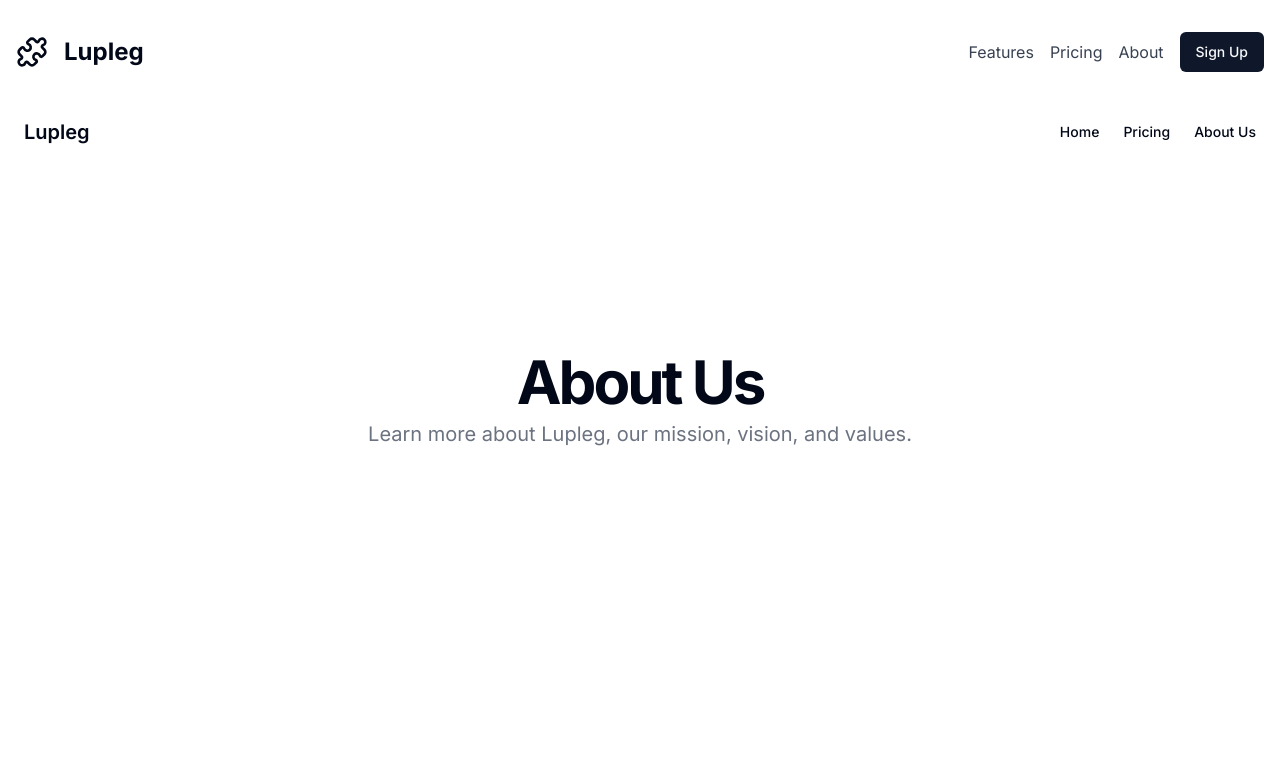
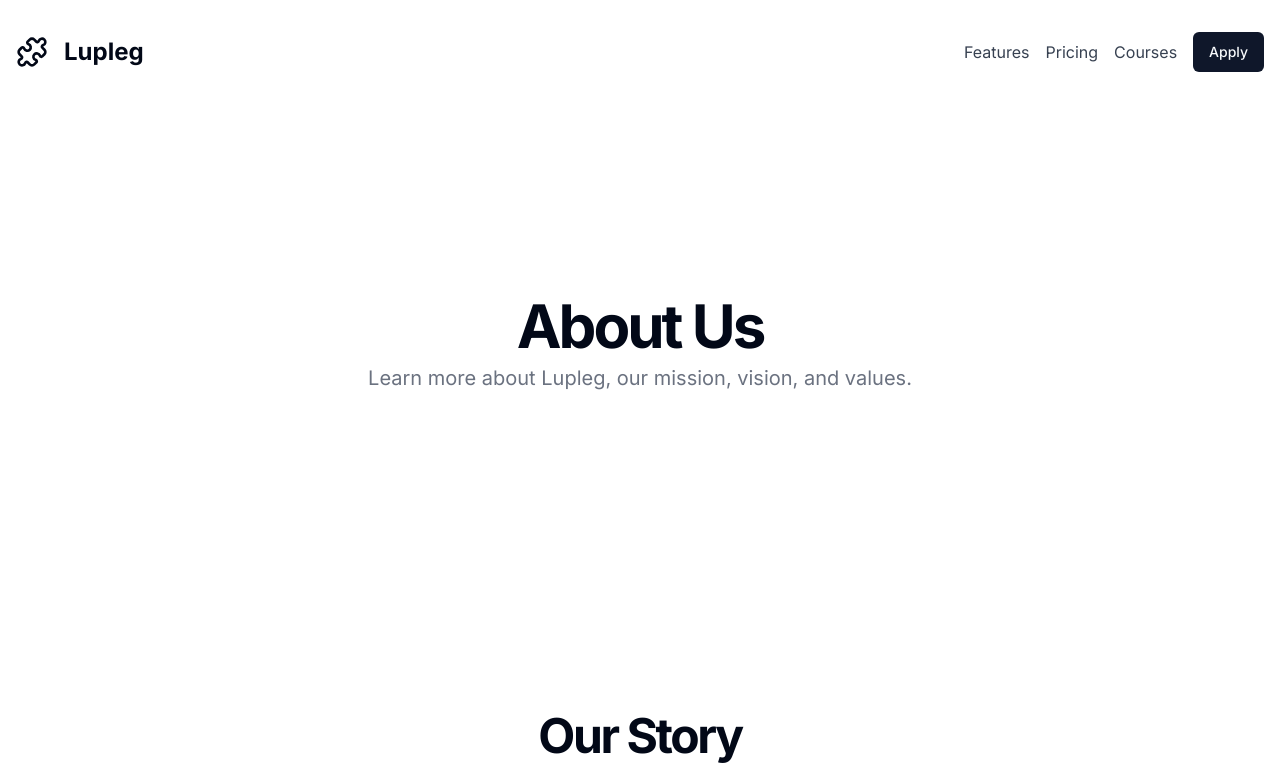
Before and after one commit to Lupleg-dev/React_Tutorials, a Next.js app: page /about_us in a window 1280 px wide. Shown: the top 771 px of the page. Built offline with nearby package versions, Linux system fonts and the light colour scheme.

Commit message:
fixed pages

```diff
--- a/app/about_us/page.js
+++ b/app/about_us/page.js
@@ -1,35 +1,8 @@
-import Link from "next/link";
 import { CardHeader, CardContent, Card } from "@/components/ui/card";
 
 export default function About() {
   return (
     <div className="flex flex-col min-h-screen">
-      <header className="px-4 lg:px-6 h-14 flex items-center">
-        <Link className="flex items-center justify-center" href="#">
-          <span className="text-xl font-semibold">Lupleg</span>
-          <span className="sr-only">Lupleg</span>
-        </Link>
-        <nav className="ml-auto flex gap-4 sm:gap-6">
-          <Link
-            className="text-sm font-medium hover:underline underline-offset-4"
-            href="#"
-          >
-            Home
-          </Link>
-          <Link
-            className="text-sm font-medium hover:underline underline-offset-4"
-            href="#"
-          >
-            Pricing
-          </Link>
-          <Link
-            className="text-sm font-medium hover:underline underline-offset-4"
-            href="#"
-          >
-            About Us
-          </Link>
-        </nav>
-      </header>
       <main className="flex-1">
         <section
           className="w-full py-12 md:py-24 lg:py-32 xl:py-48 bg-cover bg-center"
--- a/app/features/page.js
+++ b/app/features/page.js
@@ -1,30 +1,8 @@
-/**
- * v0 by Vercel.
- * @see https://v0.dev/t/rJN6lfT2KDa
- */
-import Link from "next/link"
-import { CardHeader, CardContent, Card } from "@/components/ui/card"
+import { CardHeader, CardContent, Card } from "@/components/ui/card";
 
 export default function Component() {
   return (
     <div className="flex flex-col min-h-screen">
-      <header className="px-4 lg:px-6 h-14 flex items-center">
-        <Link className="flex items-center justify-center" href="#">
-          <span className="text-xl font-semibold">Lupleg</span>
-          <span className="sr-only">Lupleg</span>
-        </Link>
-        <nav className="ml-auto flex gap-4 sm:gap-6">
-          <Link className="text-sm font-medium hover:underline underline-offset-4" href="#">
-            Home
-          </Link>
-          <Link className="text-sm font-medium hover:underline underline-offset-4" href="#">
-            Pricing
-          </Link>
-          <Link className="text-sm font-medium hover:underline underline-offset-4" href="#">
-            About Us
-          </Link>
-        </nav>
-      </header>
       <main className="flex-1">
         <section
           className="w-full py-12 md:py-24 lg:py-32 xl:py-48 bg-cover bg-center"
@@ -39,7 +17,8 @@ export default function Component() {
                   Our Features
                 </h1>
                 <p className="mx-auto max-w-[700px] text-gray-500 md:text-xl dark:text-gray-400">
-                  Discover the capabilities that make Lupleg a unique learning platform.
+                  Discover the capabilities that make Lupleg a unique learning
+                  platform.
                 </p>
               </div>
             </div>
@@ -47,31 +26,44 @@ export default function Component() {
         </section>
         <section className="w-full py-12 md:py-24 lg:py-32">
           <div className="container px-4 md:px-6">
-            <h2 className="text-3xl font-bold tracking-tighter text-center sm:text-5xl">Features</h2>
+            <h2 className="text-3xl font-bold tracking-tighter text-center sm:text-5xl">
+              Features
+            </h2>
             <div className="grid grid-cols-1 md:grid-cols-2 lg:grid-cols-3 gap-6 mt-8">
               <Card>
                 <CardHeader>
                   <h3 className="text-xl font-semibold">Interactive Content</h3>
                 </CardHeader>
                 <CardContent>
-                  <p className="text-gray-500">Engage with dynamic content that adjusts to your learning style.</p>
+                  <p className="text-gray-500">
+                    Engage with dynamic content that adjusts to your learning
+                    style.
+                  </p>
                 </CardContent>
               </Card>
               <Card>
                 <CardHeader>
-                  <h3 className="text-xl font-semibold">Personalized Learning</h3>
+                  <h3 className="text-xl font-semibold">
+                    Personalized Learning
+                  </h3>
                 </CardHeader>
                 <CardContent>
-                  <p className="text-gray-500">Experience a tailored learning journey that adapts to your progress.</p>
+                  <p className="text-gray-500">
+                    Experience a tailored learning journey that adapts to your
+                    progress.
+                  </p>
                 </CardContent>
               </Card>
               <Card>
                 <CardHeader>
-                  <h3 className="text-xl font-semibold">Data-Driven Insights</h3>
+                  <h3 className="text-xl font-semibold">
+                    Data-Driven Insights
+                  </h3>
                 </CardHeader>
                 <CardContent>
                   <p className="text-gray-500">
-                    Track your progress and identify areas for improvement with our analytics.
+                    Track your progress and identify areas for improvement with
+                    our analytics.
                   </p>
                 </CardContent>
               </Card>
@@ -80,5 +72,5 @@ export default function Component() {
         </section>
       </main>
     </div>
-  )
+  );
 }
--- a/components/Header.jsx
+++ b/components/Header.jsx
@@ -12,22 +12,22 @@ export default function Header() {
         <nav>
           <ul className="flex items-center space-x-4">
             <li>
-              <Link className="text-gray-700 hover:text-gray-900" href="#">
+              <Link className="text-gray-700 hover:text-gray-900" href="features">
                 Features
               </Link>
             </li>
             <li>
-              <Link className="text-gray-700 hover:text-gray-900" href="#">
+              <Link className="text-gray-700 hover:text-gray-900" href="/pricing">
                 Pricing
               </Link>
             </li>
             <li>
-              <Link className="text-gray-700 hover:text-gray-900" href="#">
-                About
+              <Link className="text-gray-700 hover:text-gray-900" href="/courses">
+                Courses
               </Link>
             </li>
             <li>
-              <Button>Sign Up</Button>
+              <Button>Apply</Button>
             </li>
           </ul>
         </nav>
```
Also changed, not shown: app/courses/page.js (added).
